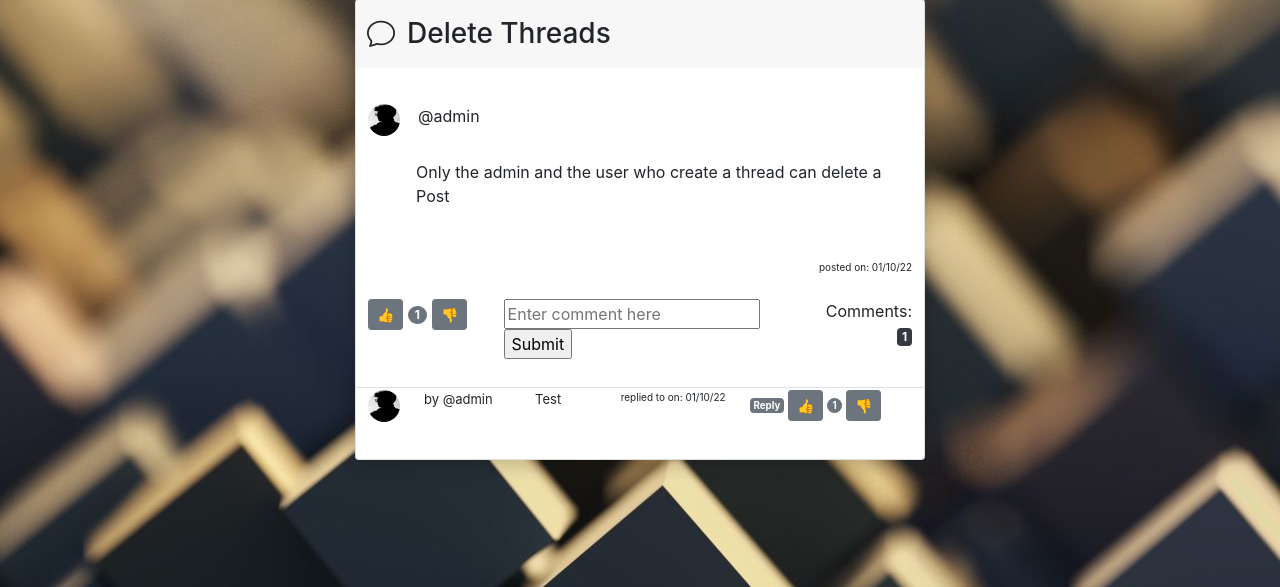
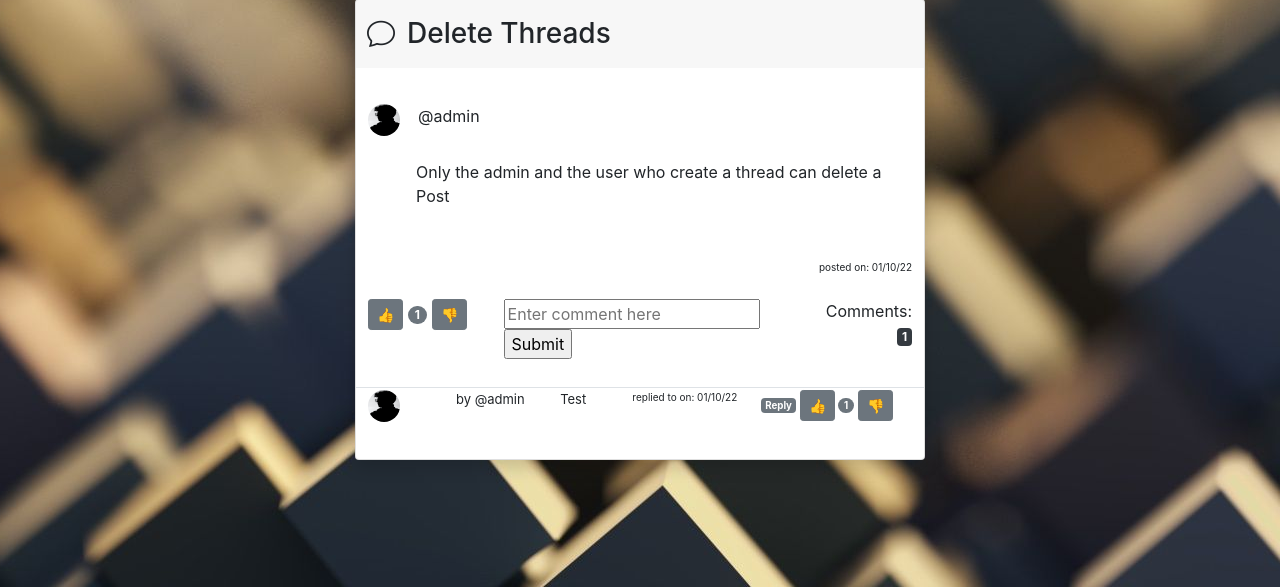
Before and after one commit to Minhato/Django-Forum-Scrum, a Django app: page /post/9 in a window 1280 px wide. Shown: the part 213-800 px from the top of the page. Run offline with Django 3.2, Linux system fonts and the light colour scheme; data comes from the database, SQL or seed files in the repository; both versions use the stored data as it was after the commit; parts of the project's set-up code (start-up, migrations or seed data) failed here and were passed over; some libraries are stand-ins or nearby versions.

Commit message:
Fix html bug

```diff
--- a/forumapp/post/templates/post_detail.html
+++ b/forumapp/post/templates/post_detail.html
@@ -73,7 +73,13 @@
                         <table id='commentsection' class="table align-items-center table-flush">
                                 {% for comment in comments %}
                                 <tr>
-                                    <td style="width: 56px; height:56px; padding-left: 10;"><img src="{{comment.user.profile.image.url}}" style="border-radius: 50%;" width="32" height="32"></td>
+                                    <td style="width: 56px; height:56px; padding-left: 10;">
+                                        {%if posts.user.profile.image%}
+                                        <img src="{{posts.user.profile.image.url}}" style="border-radius: 50%;" width="32" height="32"></td>
+                                        {%else%}
+                                        <img src="{{'../media/default_profilepic.jpeg' }}" style="border-radius: 50%;" width="32" height="32"></td> <!-- If the user has not uploaded a profile picture, the default profile picture will be displayed -->
+                                        {%endif%}
+                                    <td style="border-radius: 50%;" width="32" height="32"></td>
                                     <td>by @{{ comment.user }}</td>
                                     <td>{{ comment.comment_content }}</td>
                                     <td style=" font-size: 10px; text-align: right;">replied to on: {{comment.date | date:'m/d/y'}}    </td>
```
Also changed, not shown: forumapp/db.sqlite3.
